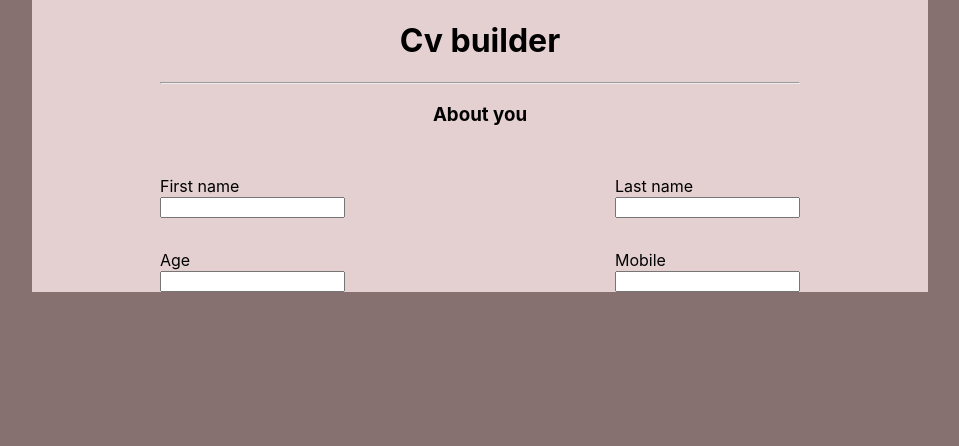
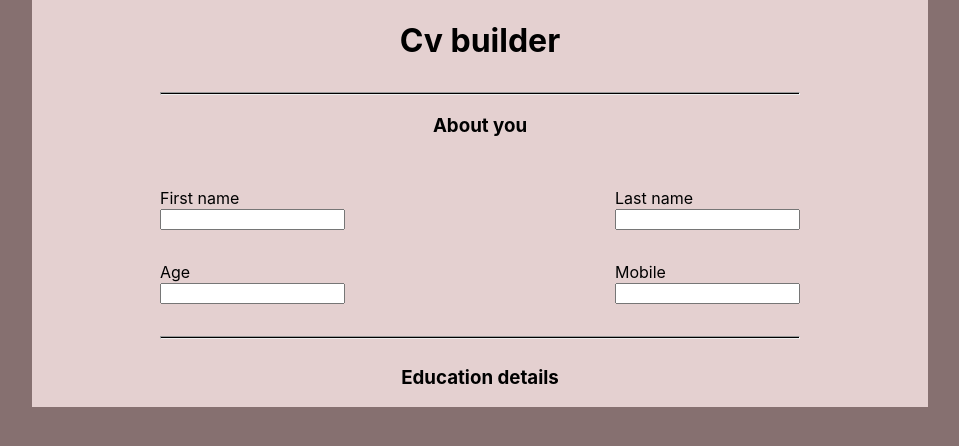
Before and after one commit to dev-osiris/cd_builder, a React (Create React App) app in the folder cv_builder/: page / in a window 1280 px wide. Shown: the top 446 px of the page, without its empty margins (160-1119 px from the left). Built offline with nearby package versions, Linux system fonts and the light colour scheme.

Commit message:
completed design of 'about you' sectioin

```diff
--- a/cv_builder/src/App.js
+++ b/cv_builder/src/App.js
@@ -21,6 +21,13 @@ function App() {
         <InputNum label={"Age"} />
         <InputNum label={"Mobile"} />
       </div>
+
+      <div>
+        <hr />
+      </div>
+
+      <h3 style={{textAlign: "center"}}>Education details</h3>
+
     </div>
   );
 }
--- a/cv_builder/src/style.css
+++ b/cv_builder/src/style.css
@@ -13,6 +13,12 @@ body {
       monospace;
   }
 
+
+  hr{
+    margin-top: 5%;
+    height: 1px;
+    background-color: black;
+  }
 
   .mainHeading{
     flex: 1;
```
